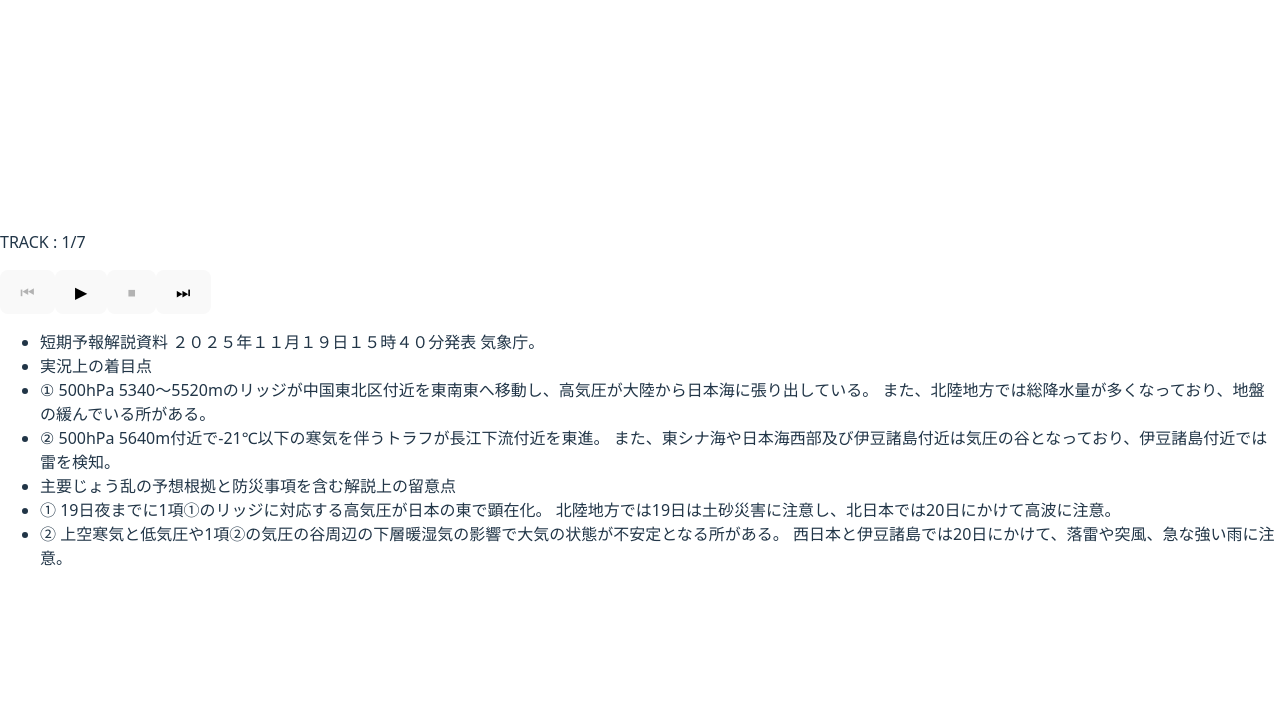
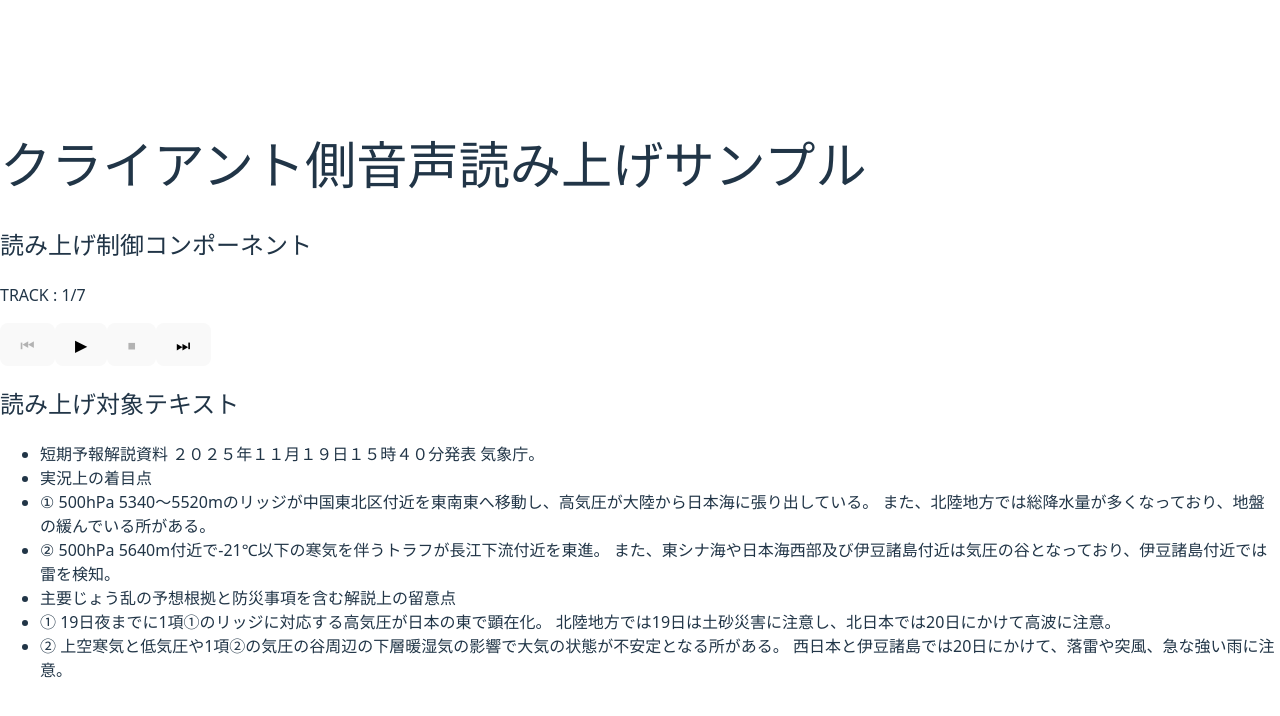
Before and after one commit to katonobu/text-to-speech, a React (Vite) app: page / in a window 1280 px wide. Shown: the top 716 px of the page. Built offline with nearby package versions, Linux system fonts and the light colour scheme.

Commit message:
表示を修正

```diff
--- a/src/App.jsx
+++ b/src/App.jsx
@@ -44,7 +44,10 @@ const App = () => {
 
   return (
     <div>
+      <h1>クライアント側音声読み上げサンプル</h1>
+      <h2>読み上げ制御コンポーネント</h2>
       <TextToSpeech tracks={kaisetsu} />
+      <h2>読み上げ対象テキスト</h2>
       <ul>
         {kaisetsu.map((item,idx) => (<li key={idx}>{item}</li>))}
       </ul>
```
